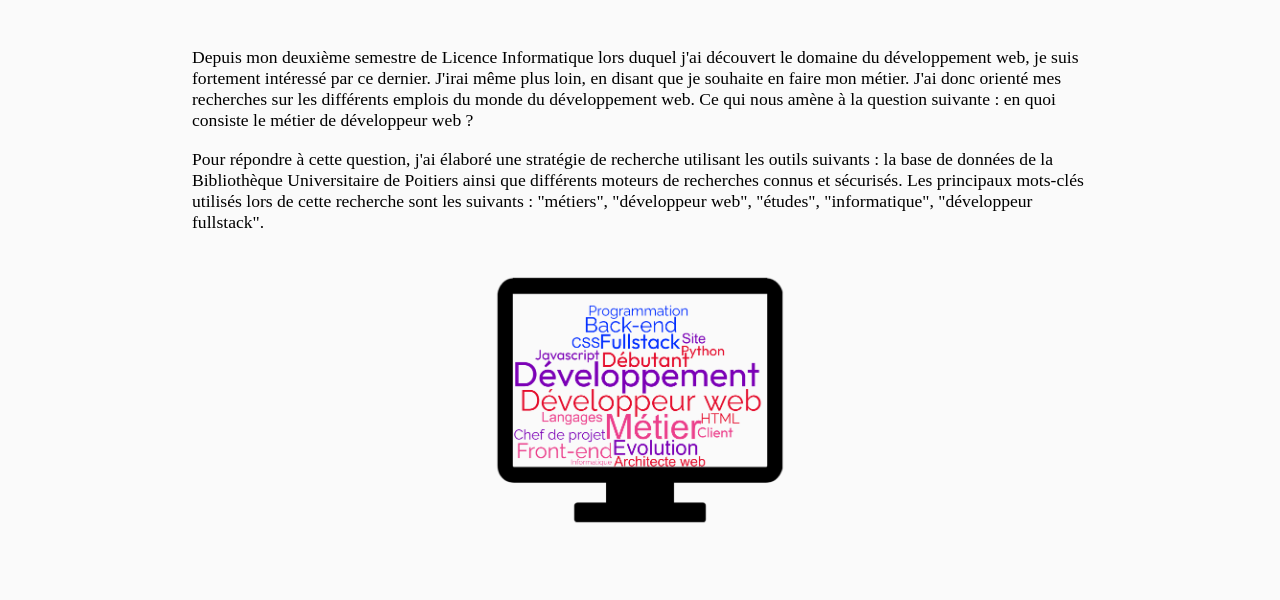
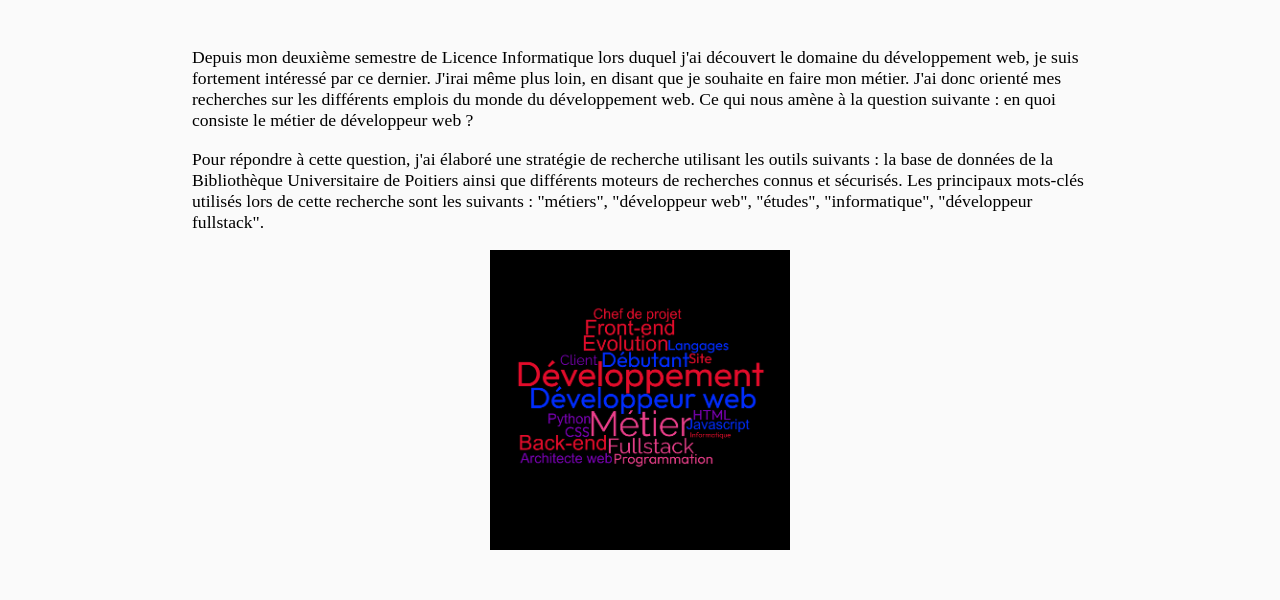
Before and after one commit to LordWe4pOns/PPPE-Projet, a plain HTML site: page index.html in a window 1280 px wide. Shown: the part 90-690 px from the top of the page. Drawn offline with Linux system fonts and the light colour scheme.

Commit message:
Update index.html

```diff
--- a/index.html
+++ b/index.html
@@ -18,7 +18,7 @@
         moteurs de recherches connus et sécurisés. Les principaux mots-clés utilisés lors de cette recherche sont les suivants : "métiers", "développeur web", "études", "informatique",
         "développeur fullstack".
     </p>
-    <img src="Images/wordcloud.png" alt="nuage de mots clé" id="nuagemots"/>
+    <img src="Images/wordcloud.jpg" alt="nuage de mots clé" id="nuagemots"/>
 </div>
 <div>
     <h1> Livre </h1>
```
